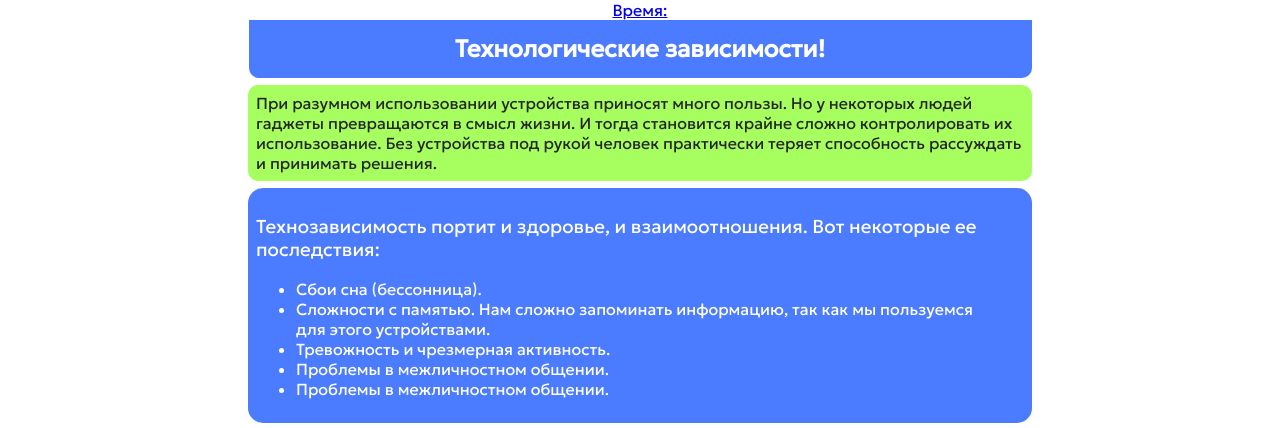
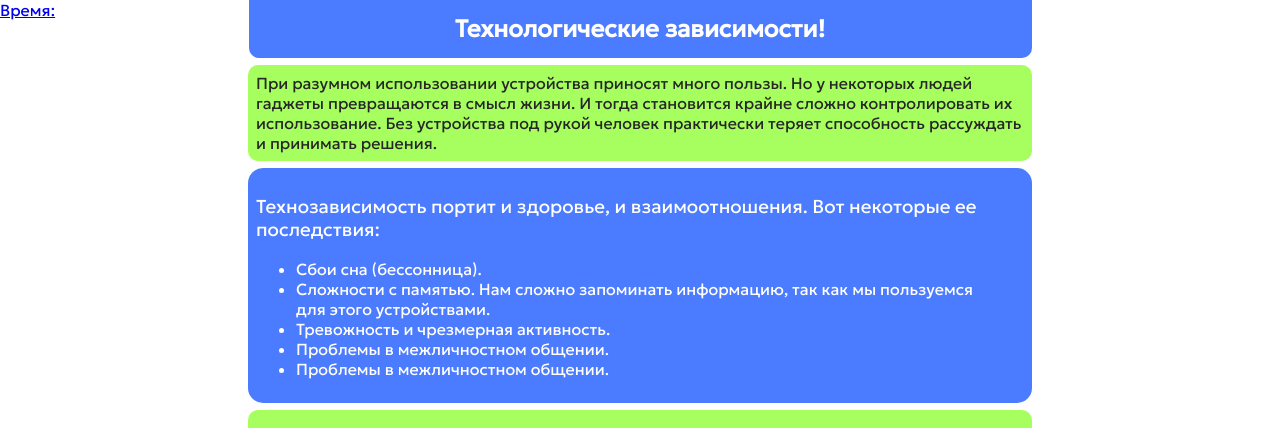
Before and after one commit to anywalkerjr/html-and-css, a plain HTML site: page index.html in a window 1280 px wide. Shown: the top 428 px of the page. Drawn offline with Linux system fonts and the light colour scheme; a script that the page names is missing.

Commit message:
Update style.css

```diff
--- a/style.css
+++ b/style.css
@@ -83,3 +83,7 @@ iframe {
     transition: .2s ease-out;
     padding: 15px;
 }
+.time {
+    position: absolute;
+    left: 0;
+}
```
